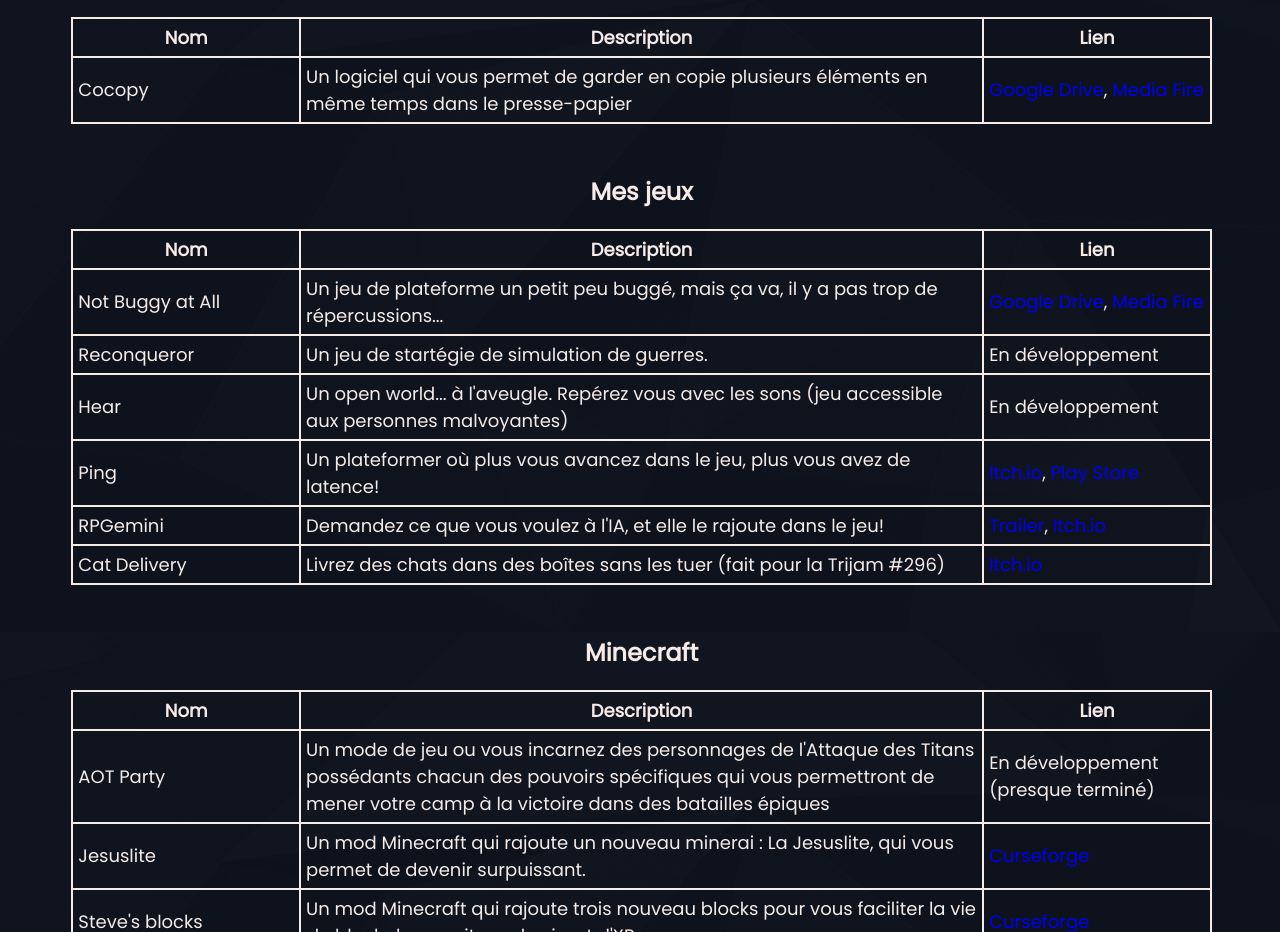
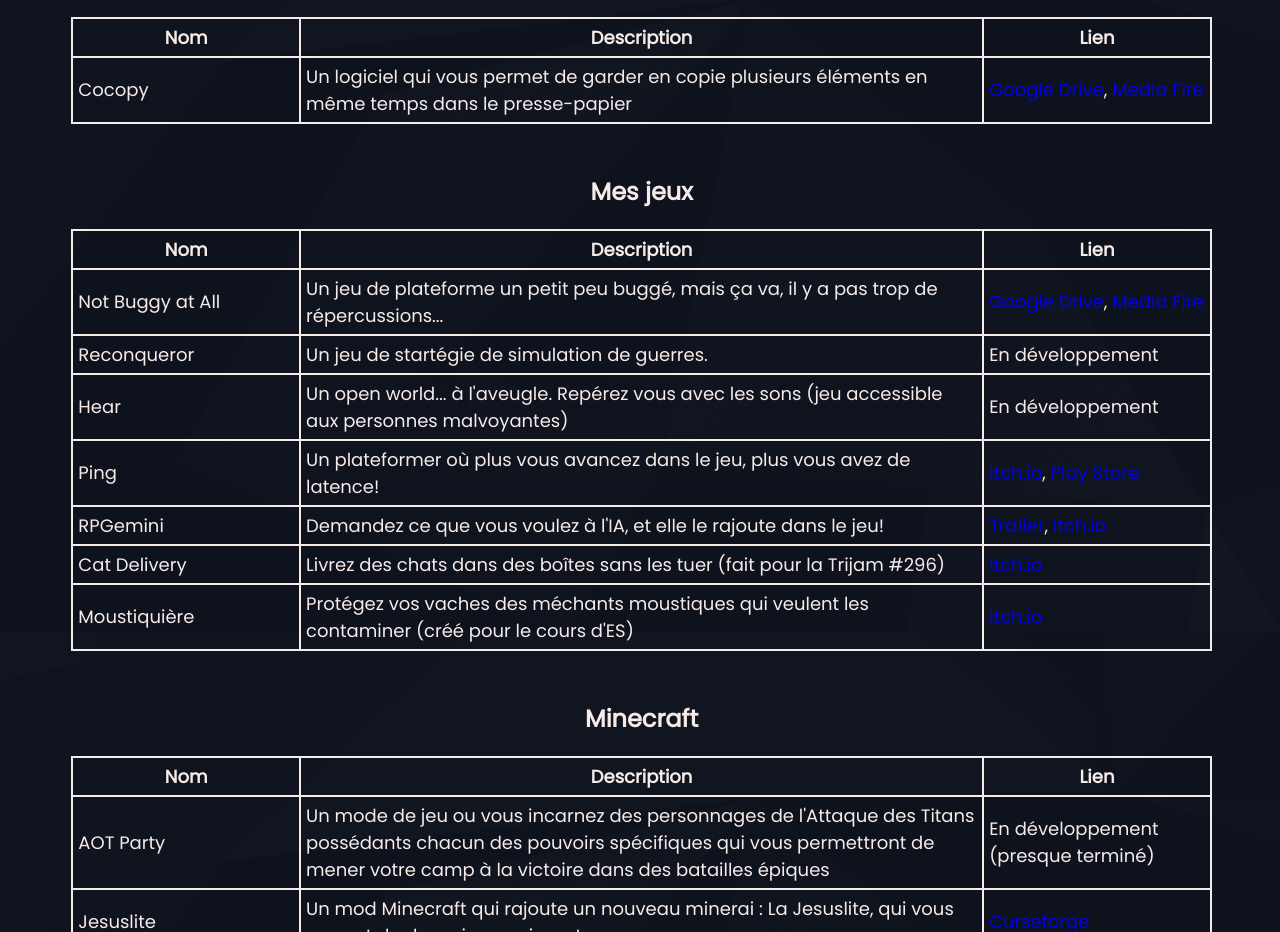
Before and after one commit to OHHDDO/hedi.jouida, a plain HTML site: page projects.html in a window 1280 px wide. Shown: the part 168-1100 px from the top of the page. Drawn offline with nearby package versions, Linux system fonts and the light colour scheme.

Commit message:
Update projects.html

```diff
--- a/projects.html
+++ b/projects.html
@@ -84,6 +84,11 @@
           <td>Livrez des chats dans des boîtes sans les tuer (fait pour la Trijam #296)</td>
           <td><a href="https://ohhddo.itch.io/cat-delivery" target="_blank">Itch.io</a></td>
         </tr>
+        <tr>
+          <td>Moustiquière</td>
+          <td>Protégez vos vaches des méchants moustiques qui veulent les contaminer (créé pour le cours d'ES)</td>
+          <td><a href="https://ohhddo.itch.io/onehealth" target="_blank">Itch.io</a></td>
+        </tr>
     </table>
 
     <h2 style="padding-top: 25px;">Minecraft</h2>
@@ -110,5 +115,5 @@
           <td><a href="https://www.curseforge.com/minecraft/mc-mods/steves-block" target="_blank">Curseforge</a></td>
         </tr>
     </table>
-
+    <br/>
 </body>
```
